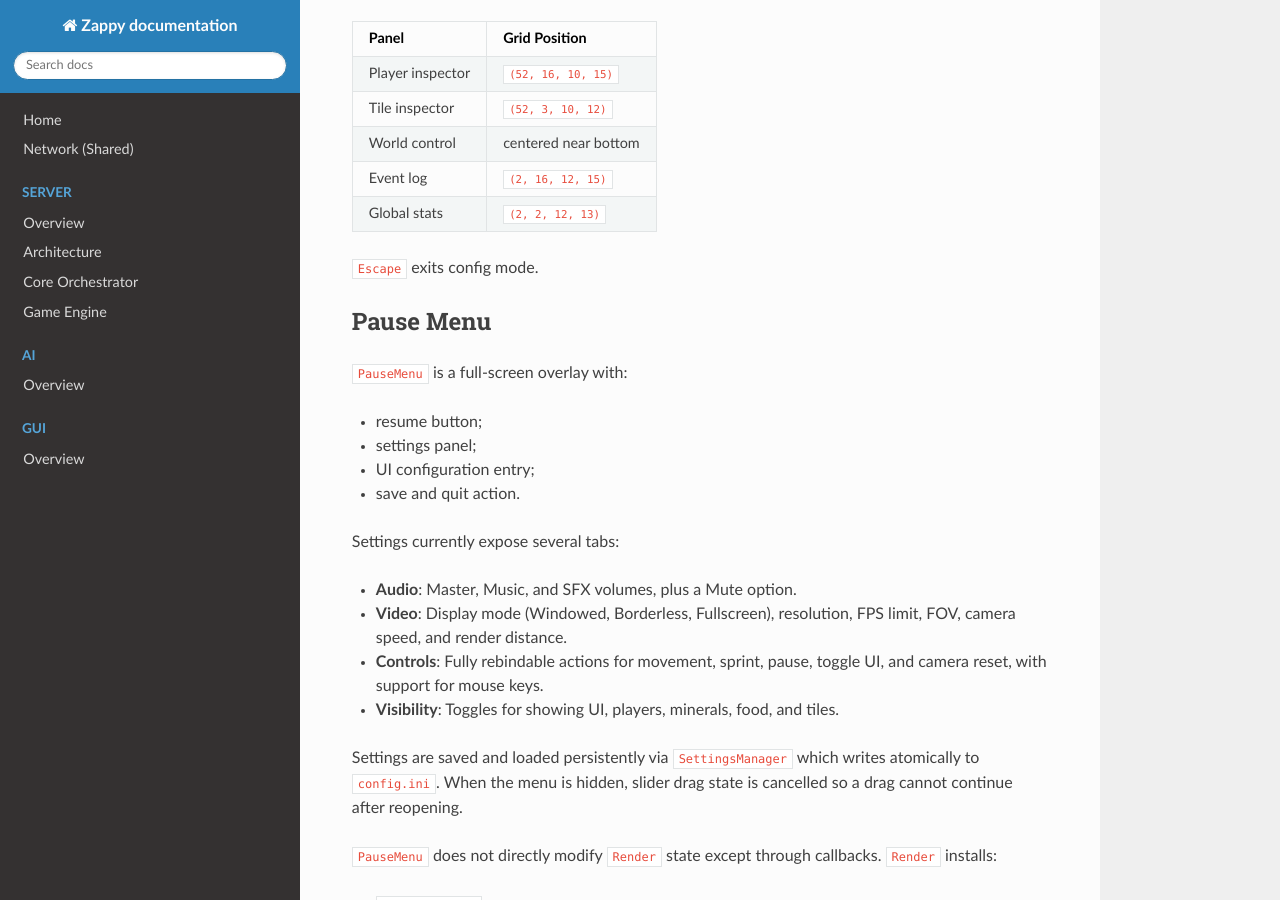
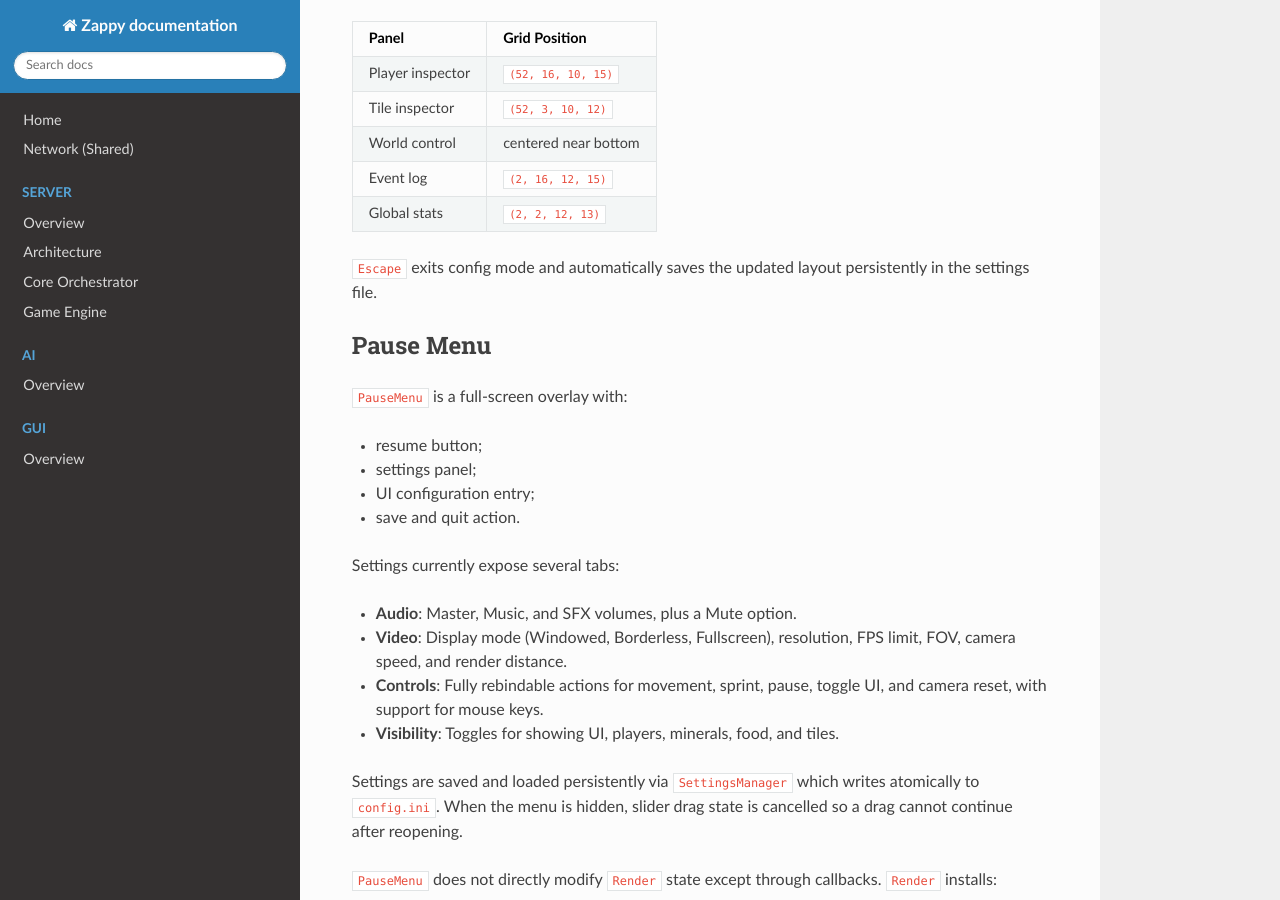
Before and after one commit to Matt4401/Mirror-Zappy, an MkDocs documentation site: the page built from docs/gui/ui.md, in a window 1280 px wide and 900 px high, scrolled down 1984 px. Built offline with MkDocs 1.6.1, drawn with Linux system fonts in a browser that asks for light colours; nearby versions of some CDN libraries.

Commit message:
feat(dcos): update documentation according to the new save UI layout feature

```diff
--- a/docs/gui/ui.md
+++ b/docs/gui/ui.md
@@ -77,7 +77,7 @@ Current default layout:
 | Event log | `(2, 16, 12, 15)` |
 | Global stats | `(2, 2, 12, 13)` |
 
-`Escape` exits config mode.
+`Escape` exits config mode and automatically saves the updated layout persistently in the settings file.
 
 ## Pause Menu
 
```
